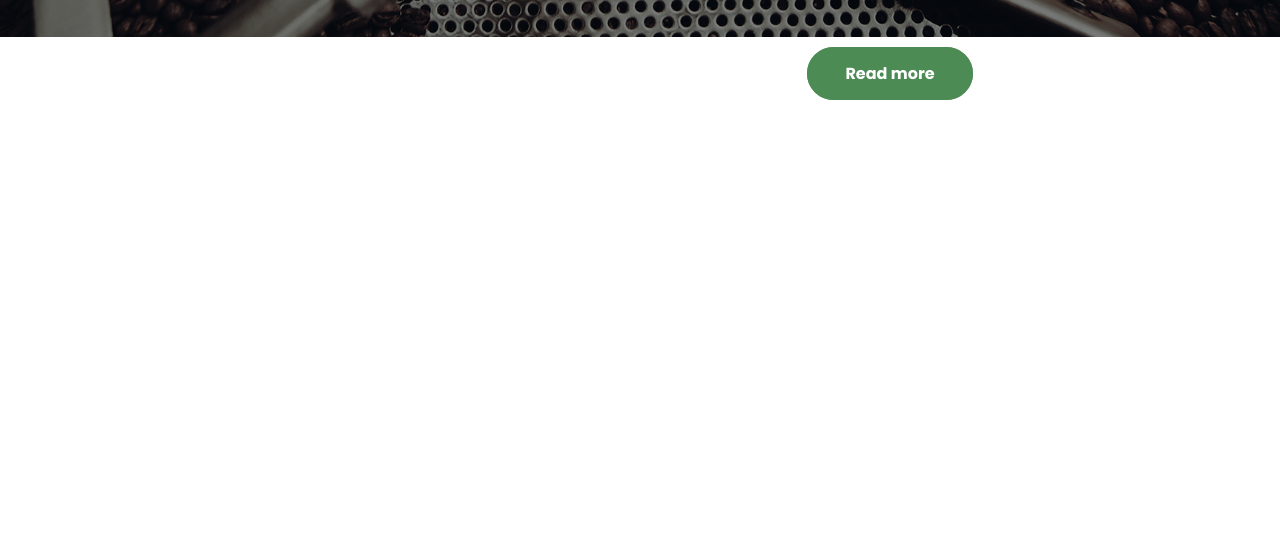
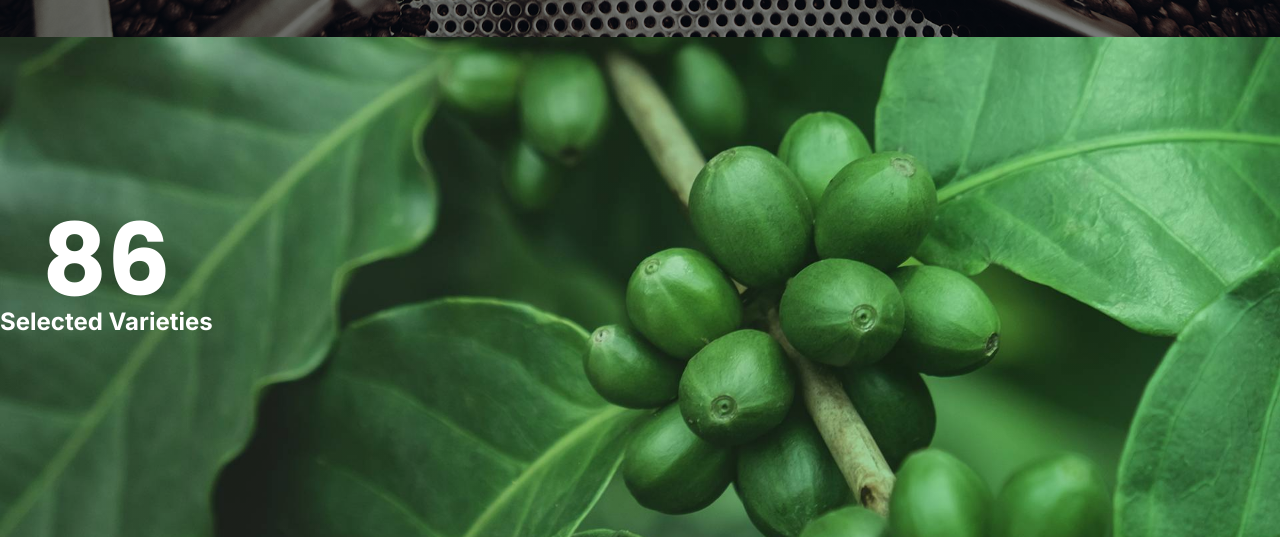
Before and after one commit to hamdidev/kaffa-theme, a plain HTML site: page index.html in a window 1280 px wide. Shown: the part 4729-5266 px from the top of the page. Before the commit the page ends 4829 px from the top, so only its background shows below. Drawn offline with nearby package versions, Linux system fonts and the light colour scheme.

Commit message:
numbers created

```diff
--- a/index.html
+++ b/index.html
@@ -384,5 +384,26 @@
 
         </div>
     </section>
+    <!-- Numbers Section -->
+    <section class="numbers">
+        <div class="numbers-container">
+            <div class="number-wrapper">
+                <div class="numberspacer"></div>
+                <div class="number-figs">
+                   <div class="center-flex">
+                       <div class="countUp-item">
+                           <h2 class="count-heading">
+                               <span class="count-anim">86</span>
+                            </h2>
+                            <h6 class="subheader-count">
+                             Selected Varieties
+                            </h6>
+                       </div>
+                   </div>
+                </div>
+                <div class="numberspacer"></div>
+            </div>
+        </div>
+    </section>
 </body>
 </html>
--- a/style.scss
+++ b/style.scss
@@ -737,7 +737,7 @@ header * {
       flex-direction: column;
       align-items: center;
       .videospacer {
-        height: 280px;
+        height: 175px;
         width: 100%;
       }
       .video-headline {
@@ -768,3 +768,60 @@ header * {
     }
   }
 }
+
+// Numbers Section
+.numbers {
+  width: 100%;
+  background: linear-gradient(rgba(0, 0, 0, 0.1), rgba(0, 0, 0, 0.1)),
+    url(/img/green_parallax.jpg) center/cover no-repeat fixed;
+  .numbers-container {
+    height: 500px;
+    margin: 0 auto;
+    //height: 90vh;
+    width: 1780px;
+    .number-wrapper {
+      display: flex;
+      flex-direction: column;
+      align-items: center;
+      .numberspacer {
+        height: 100px;
+        padding: 0;
+        //background-color: #bedf07;
+        width: 100%;
+      }
+      .number-figs {
+        height: 200px;
+        // background-color: blue;
+        margin-top: 60px;
+        // padding: 100px;
+        margin-bottom: 20px;
+        margin-right: auto;
+        margin-left: auto;
+        width: 100%;
+        display: flex;
+        flex-wrap: wrap;
+        .center-flex {
+          display: flex;
+          flex-direction: column;
+          justify-content: center;
+          text-align: center;
+          .count-heading {
+            font-family: var(--poppins);
+            line-height: 1em;
+            position: relative;
+            margin-bottom: 6px;
+            color: white;
+            .count-anim {
+              font-size: 10rem;
+            }
+          }
+          .subheader-count {
+            margin: 0px 0 0;
+            font-size: 24px;
+            color: white;
+          }
+        }
+      }
+    }
+  }
+}
```
Also changed, not shown: css/style.css, img/green_parallax.jpg (added), 1 other file.
